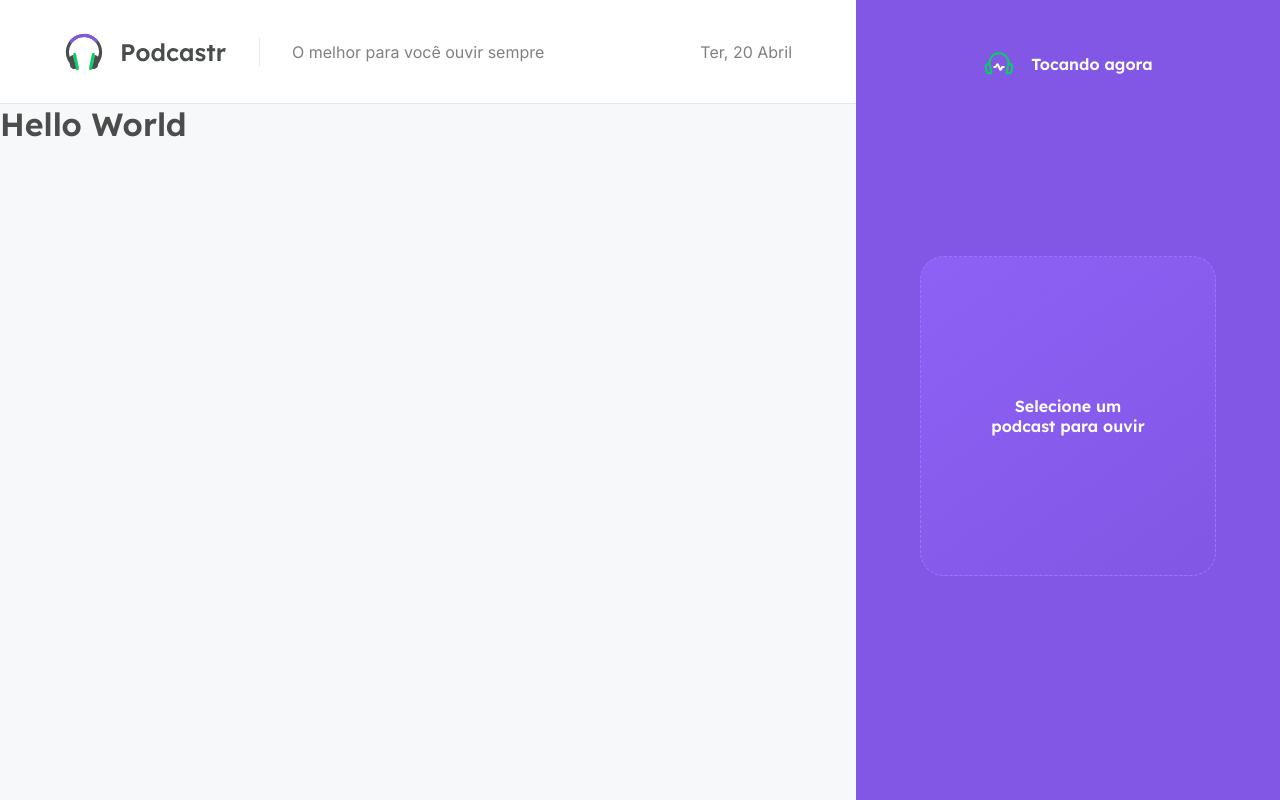
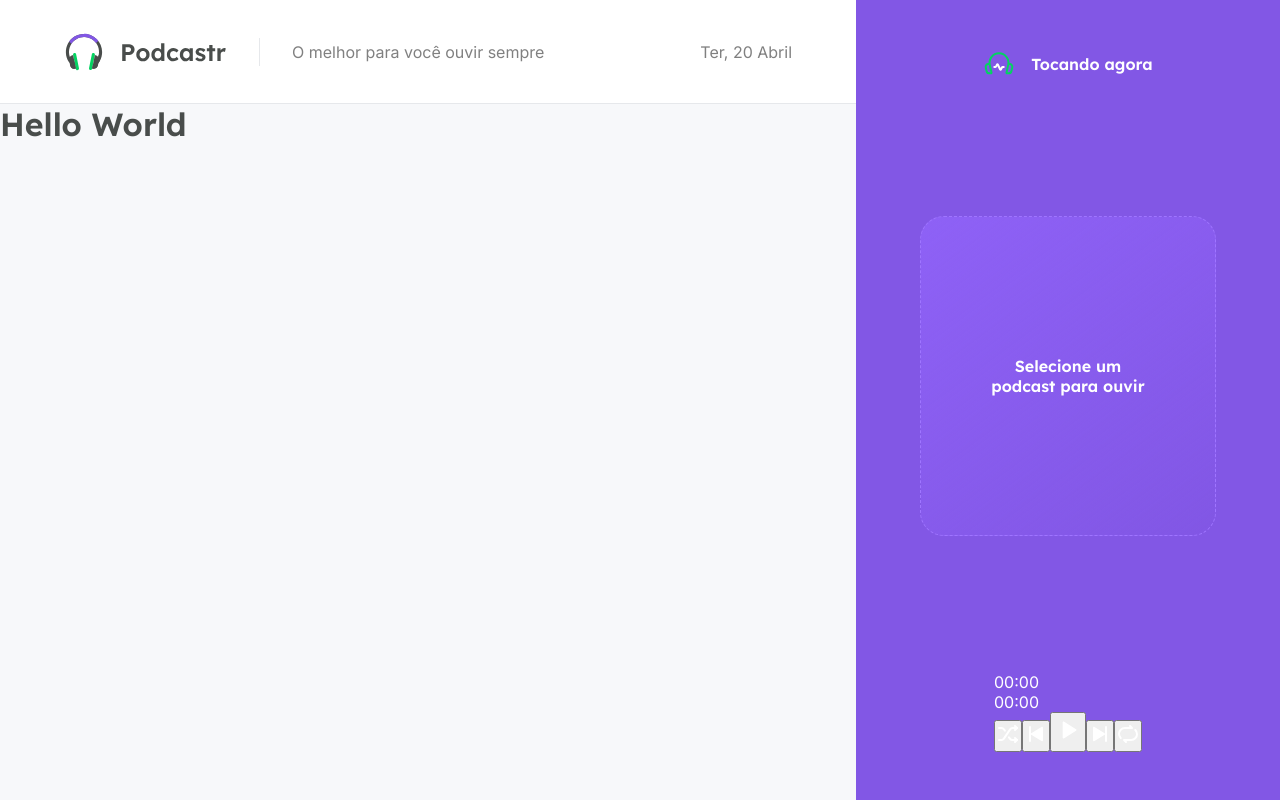
Before and after one commit to rafael-araujo-reis/podcasternext, a Next.js app: page / in a window 1280 px wide. Built offline with nearby package versions, Linux system fonts and the light colour scheme.

Commit message:
Include buttons

```diff
--- a/src/components/Player/index.tsx
+++ b/src/components/Player/index.tsx
@@ -13,7 +13,31 @@ export function Player() {
         <strong>Selecione um podcast para ouvir</strong>
       </div>
 
-      <footer></footer>
+      <footer>
+        <div className={styles.progress}>
+          <span>00:00</span>
+          <div className="styles emptySlider" />
+          <span>00:00</span>
+
+          <div className="styles buttons">
+            <button type="button">
+              <img src="/shuffle.svg" alt="Embaralhar" />
+            </button>
+            <button type="button">
+              <img src="/play-previous.svg" alt="Tocar anterior" />
+            </button>
+            <button type="button" className={styles.playButton}>
+              <img src="/play.svg" alt="Tocar" />
+            </button>
+            <button type="button">
+              <img src="/play-next.svg" alt="Tocar próxima" />
+            </button>
+            <button type="button">
+              <img src="/repeat.svg" alt="Repetir" />
+            </button>
+          </div>
+        </div>
+      </footer>
     </div>
   );
 }
```
